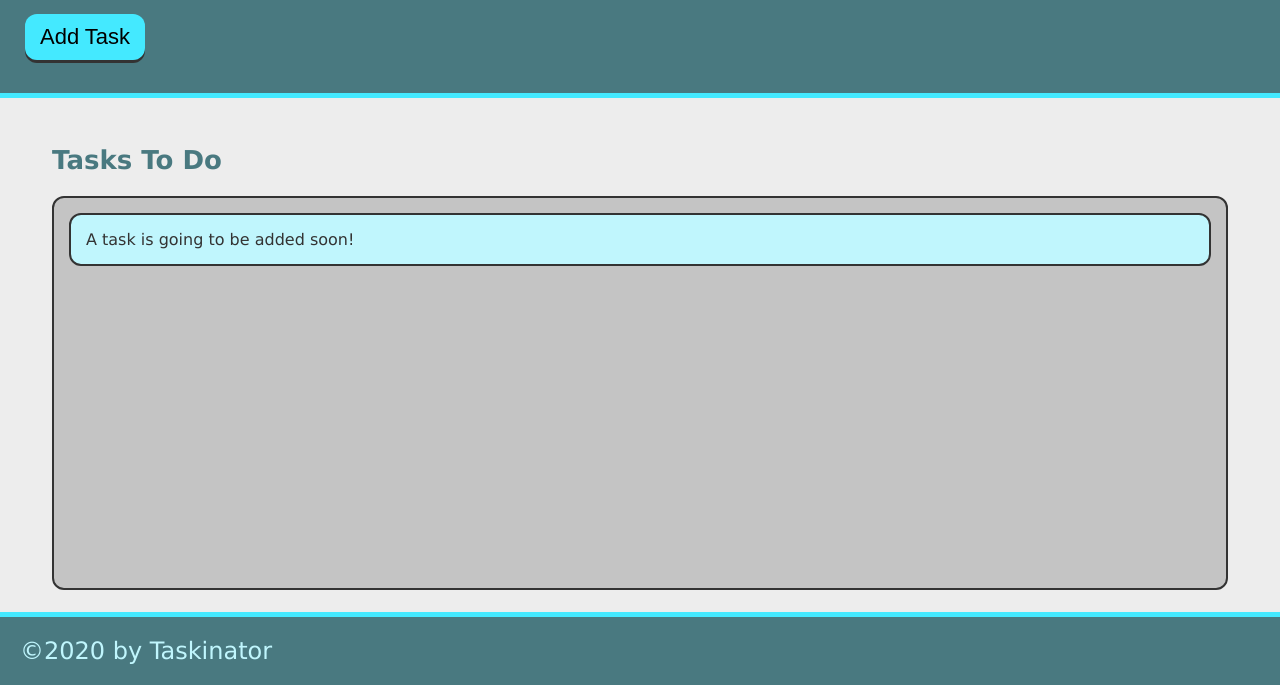
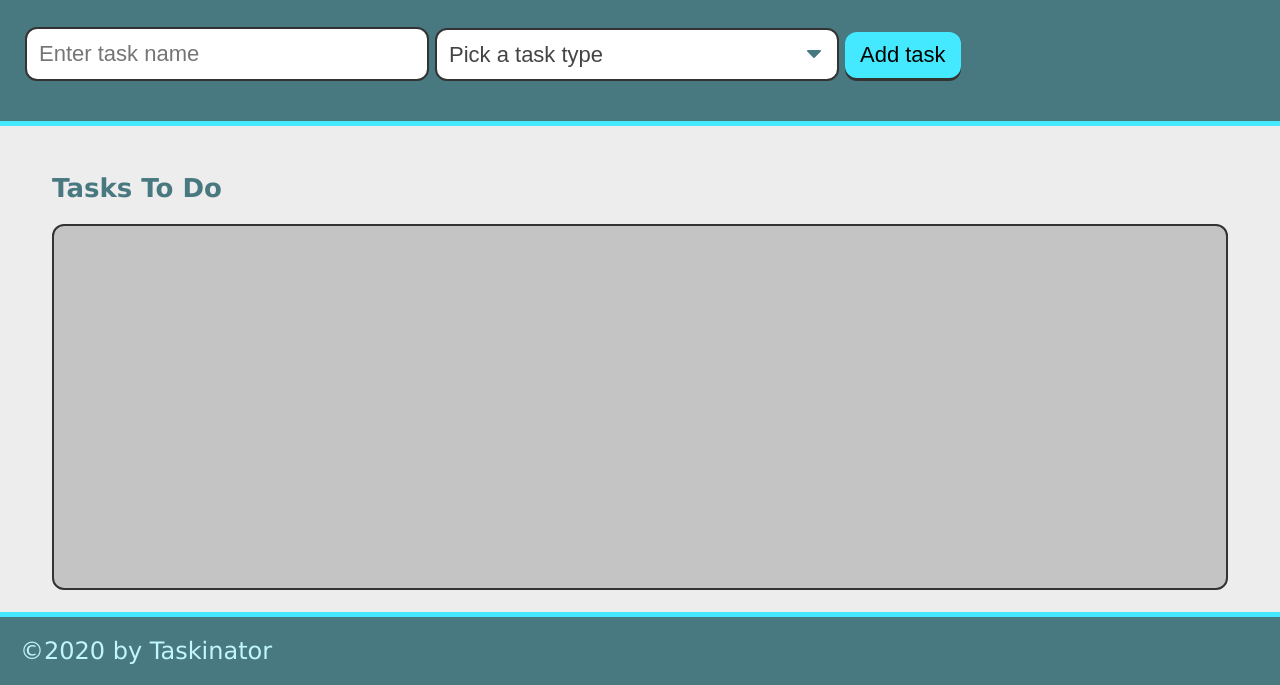
Before and after one commit to noreikam/taskinator, a plain HTML site: page index.html in a window 1280 px wide. Shown: the part 115-800 px from the top of the page. Drawn offline with Linux system fonts and the light colour scheme.

Commit message:
added form html

```diff
--- a/index.html
+++ b/index.html
@@ -13,23 +13,39 @@
     <header>
         <h1 class="page-title">Taskinator</h1>
         <p>Click the button below to add a new task!</p>
-        <button class="btn" id="save-task">Add Task</button>
+        <form id="task-form">
+            <div class="form-group">
+                <input type="text" name="task-name" placeholder="Enter task name"/>
+            </div>
+            <div class="form-group">
+                <select name="task-type" class="select-dropdown">
+                    <option value="" disabled selected>Pick a task type</option>
+                    <option value="Print">Print</option>
+                    <option value="Web">Web</option>
+                    <option value="Mobile">Mobile</option>
+                </select>
+            </div>
+            <div class="form-group">
+                <button class="btn" id="save-task" type="submit">Add task</button>
+            </div>
+        </form>
     </header>
 
     <main class="page-content">
         <section class="task-list-wrapper">
             <h2 class="list-title">Tasks To Do</h2>
             <ul class="task-list" id="tasks-to-do">
-                <li class="task-item">A task is going to be added soon!</li>
             </ul>
         </section>
     </main>
 
-    <script src="assets/js/script.js"></script>
 
     <footer>
         &copy;2020 by Taskinator
     </footer>
+
+    <script src="assets/js/script.js"></script>
+
 </body>
 
 </html>
```
